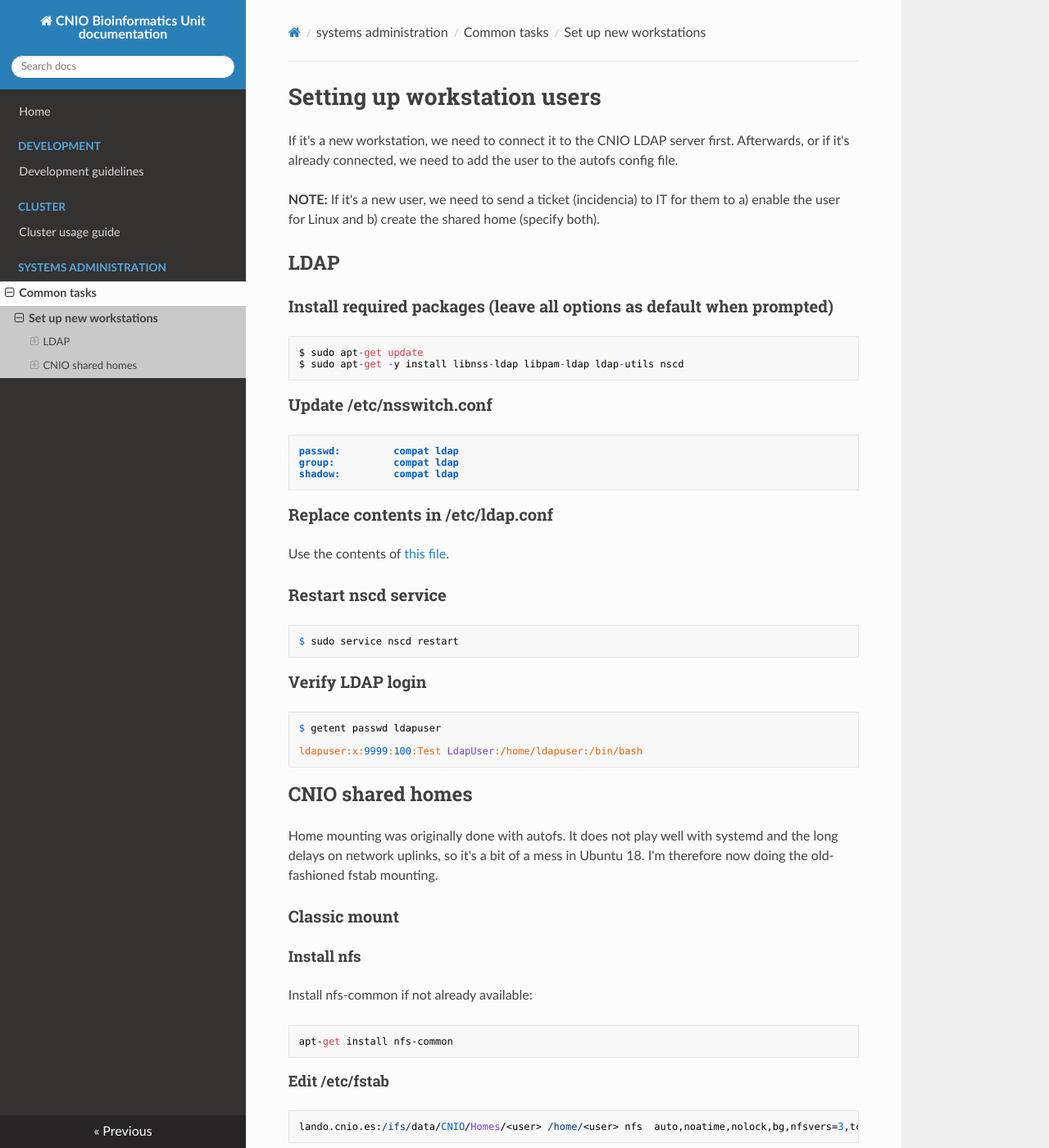
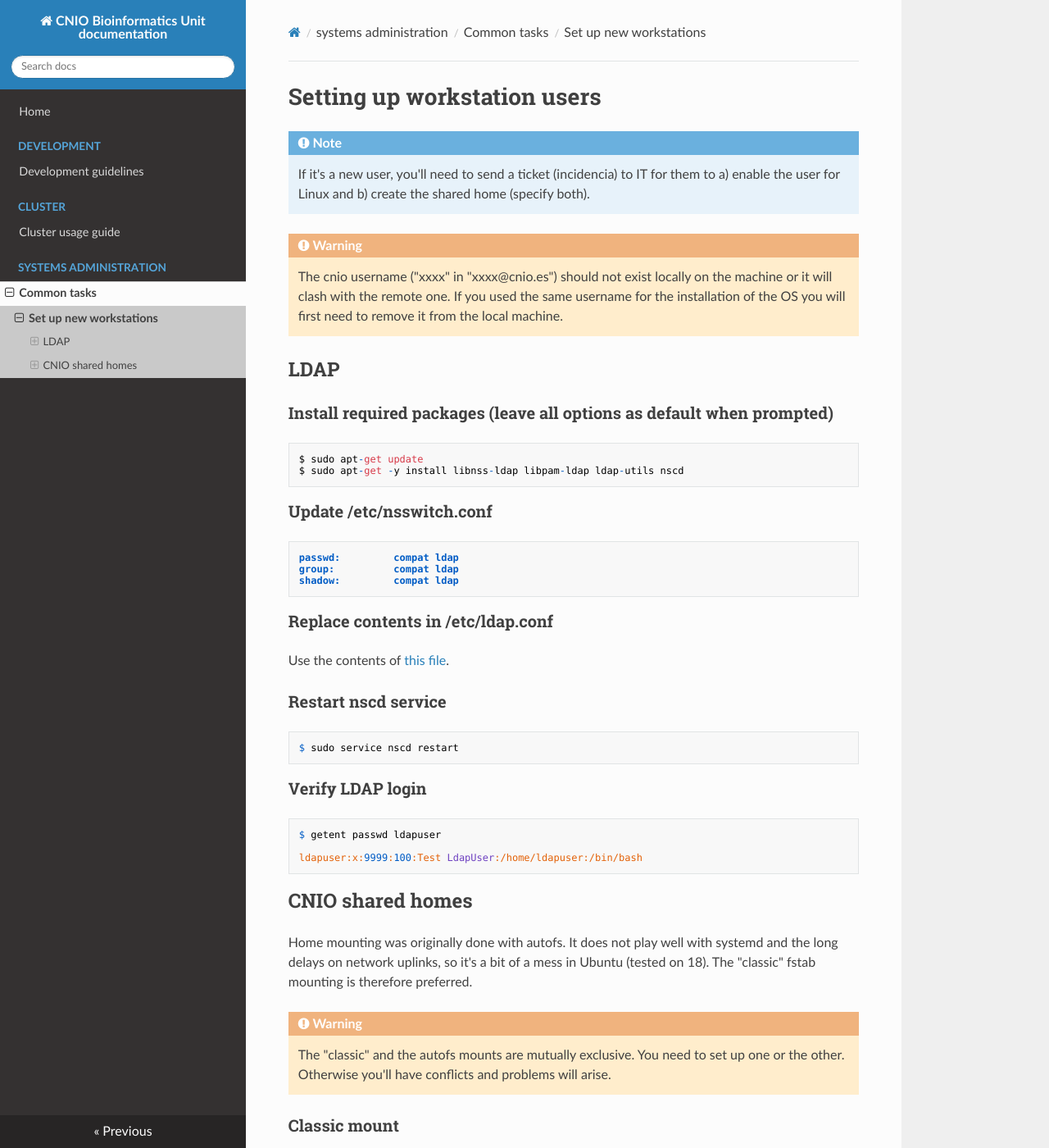
Before and after one commit to cnio-bu/cnio-bu.github.io, an MkDocs documentation site: the page built from docs/admin/tasks.md, in a window 1280 px wide and 1400 px high. Shown: the whole window at 82% size. Built offline with MkDocs 1.6.1, drawn with Linux system fonts in a browser that asks for light colours; nearby versions of some CDN libraries.

Commit message:
Add some warnings for workstation setups

```diff
--- a/docs/admin/tasks.md
+++ b/docs/admin/tasks.md
@@ -1,8 +1,13 @@
 # Setting up workstation users
 
-If it's a new workstation, we need to connect it to the CNIO LDAP server first. Afterwards, or if it's already connected, we need to add the user to the autofs config file.
+!!! Note
 
-**NOTE:** If it's a new user, we need to send a ticket (incidencia) to IT for them to a) enable the user for Linux and b) create the shared home (specify both).
+    If it's a new user, you'll need to send a ticket (incidencia) to IT for them to a) enable the user for Linux and b) create the shared home (specify both).
+
+!!! Warning
+
+    The cnio username ("xxxx" in "xxxx@cnio.es") should not exist locally on the machine or it will clash with the remote one.
+    If you used the same username for the installation of the OS you will first need to remove it from the local machine.
 
 ## LDAP
 
@@ -32,7 +37,11 @@ Use the contents of [this file](https://gitlab.com/bu_cnio/bu_cnio.gitlab.io/-/s
 
 ## CNIO shared homes
 
-Home mounting was originally done with autofs. It does not play well with systemd and the long delays on network uplinks, so it's a bit of a mess in Ubuntu 18. I'm therefore now doing the old-fashioned fstab mounting.
+Home mounting was originally done with autofs. It does not play well with systemd and the long delays on network uplinks, so it's a bit of a mess in Ubuntu (tested on 18). The "classic" fstab mounting is therefore preferred.
+
+!!! Warning
+
+    The "classic" and the autofs mounts are mutually exclusive. You need to set up one or the other. Otherwise you'll have conflicts and problems will arise.
 
 ### Classic mount
 
```
